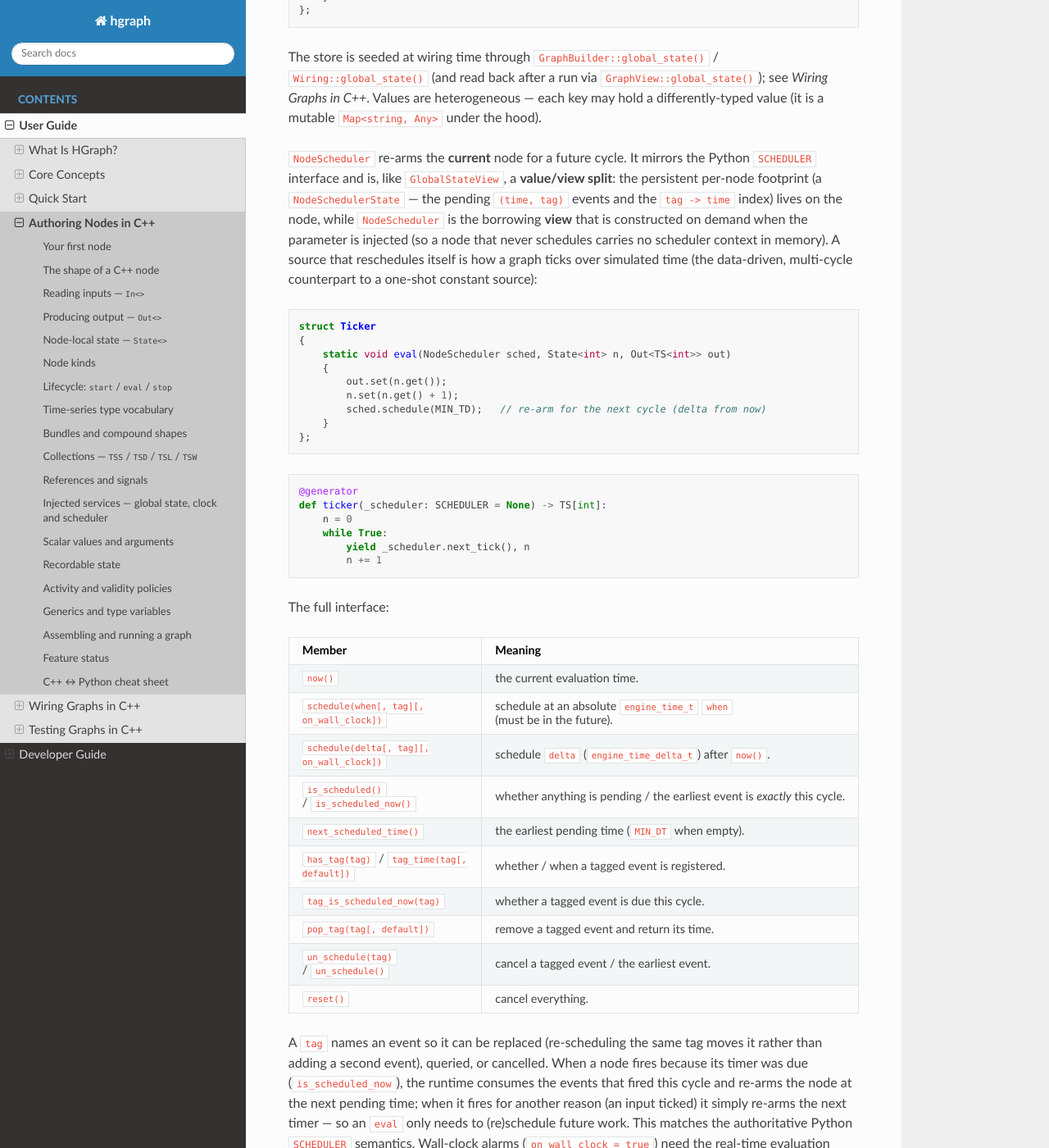
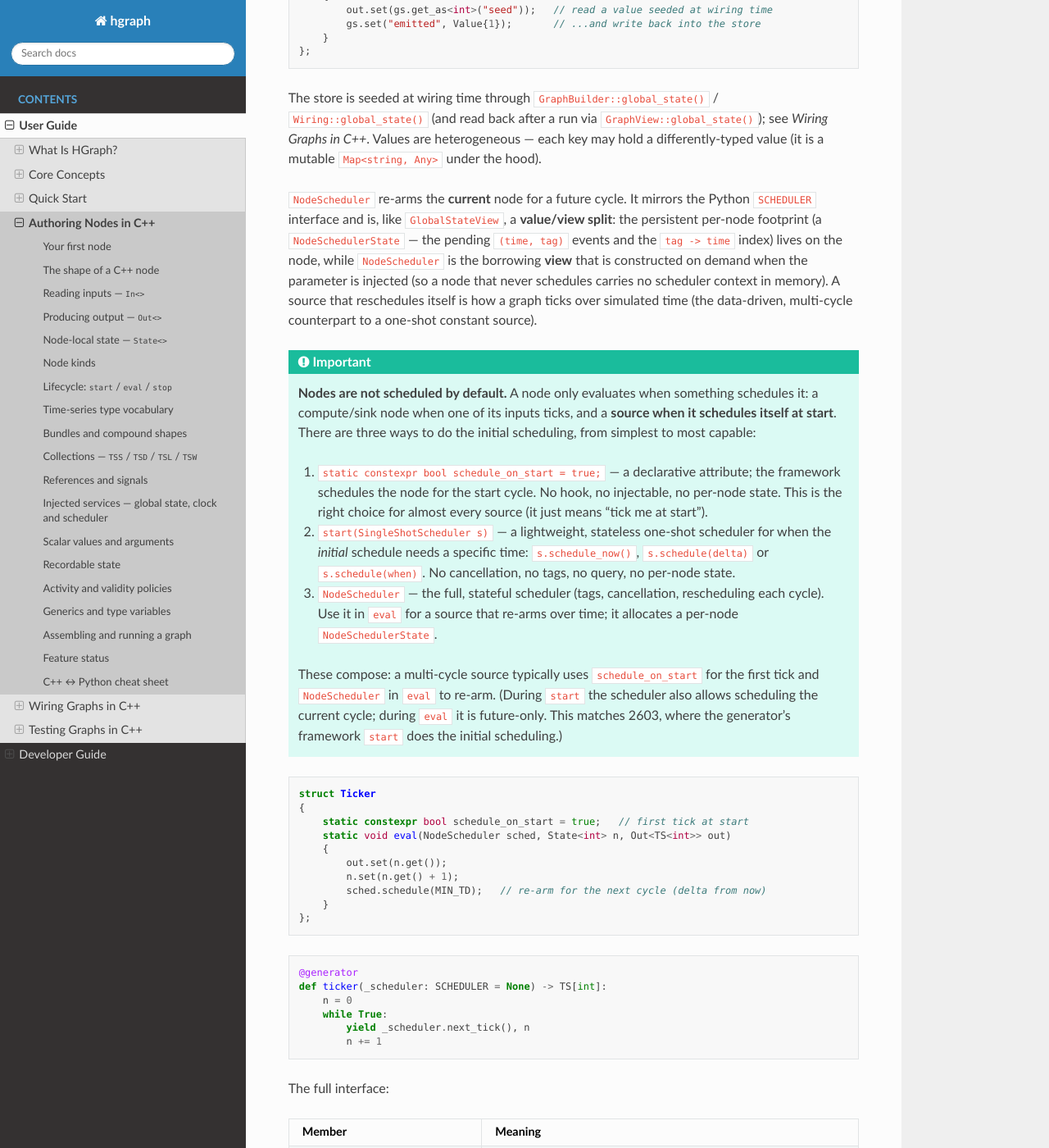
Before and after one commit to hhenson/hg_cpp, a Sphinx documentation site: the page built from docs/source/user_guide/authoring_nodes_cpp.rst, in a window 1280 px wide and 1400 px high, scrolled down 9148 px. Shown: the whole window at 82% size. Built offline with Sphinx 7.4.7 and the Read the Docs theme 3.1.0, drawn with Linux system fonts in a browser that asks for light colours; some of the changed text lies outside the part shown.

Commit message:
Updated scheduling logic

```diff
--- a/docs/source/user_guide/authoring_nodes_cpp.rst
+++ b/docs/source/user_guide/authoring_nodes_cpp.rst
@@ -532,6 +532,9 @@ affect node-kind inference; the node simply receives them at evaluation.
    * - node scheduler
      - ``NodeScheduler`` *(available)*
      - ``_scheduler: SCHEDULER``
+   * - one-shot scheduler
+     - ``SingleShotScheduler`` *(available, C++ only)*
+     - —
    * - current time
      - ``engine_time_t`` *(available)*
      - ``_clock.evaluation_time``
@@ -568,12 +571,38 @@ split**: the persistent per-node footprint (a ``NodeSchedulerState`` — the pen
 ``NodeScheduler`` is the borrowing **view** that is constructed on demand when the
 parameter is injected (so a node that never schedules carries no scheduler context
 in memory). A source that reschedules itself is how a graph ticks over simulated
-time (the data-driven, multi-cycle counterpart to a one-shot constant source):
+time (the data-driven, multi-cycle counterpart to a one-shot constant source).
+
+.. important::
+
+   **Nodes are not scheduled by default.** A node only evaluates when something
+   schedules it: a compute/sink node when one of its inputs ticks, and a **source
+   when it schedules itself at start**. There are three ways to do the initial
+   scheduling, from simplest to most capable:
+
+   1. ``static constexpr bool schedule_on_start = true;`` — a declarative
+      attribute; the framework schedules the node for the start cycle. No hook, no
+      injectable, no per-node state. This is the right choice for almost every
+      source (it just means "tick me at start").
+   2. ``start(SingleShotScheduler s)`` — a lightweight, stateless one-shot
+      scheduler for when the *initial* schedule needs a specific time:
+      ``s.schedule_now()``, ``s.schedule(delta)`` or ``s.schedule(when)``. No
+      cancellation, no tags, no query, no per-node state.
+   3. ``NodeScheduler`` — the full, stateful scheduler (tags, cancellation,
+      rescheduling each cycle). Use it in ``eval`` for a source that re-arms over
+      time; it allocates a per-node ``NodeSchedulerState``.
+
+   These compose: a multi-cycle source typically uses ``schedule_on_start`` for the
+   first tick and ``NodeScheduler`` in ``eval`` to re-arm. (During ``start`` the
+   scheduler also allows scheduling the current cycle; during ``eval`` it is
+   future-only. This matches 2603, where the generator's framework ``start`` does
+   the initial scheduling.)
 
 .. code-block:: cpp
 
    struct Ticker
    {
+       static constexpr bool schedule_on_start = true;   // first tick at start
        static void eval(NodeScheduler sched, State<int> n, Out<TS<int>> out)
        {
            out.set(n.get());
```
Also changed, not shown: docs/source/user_guide/testing_graphs_cpp.rst (+5 -4 lines), 12 other files.
